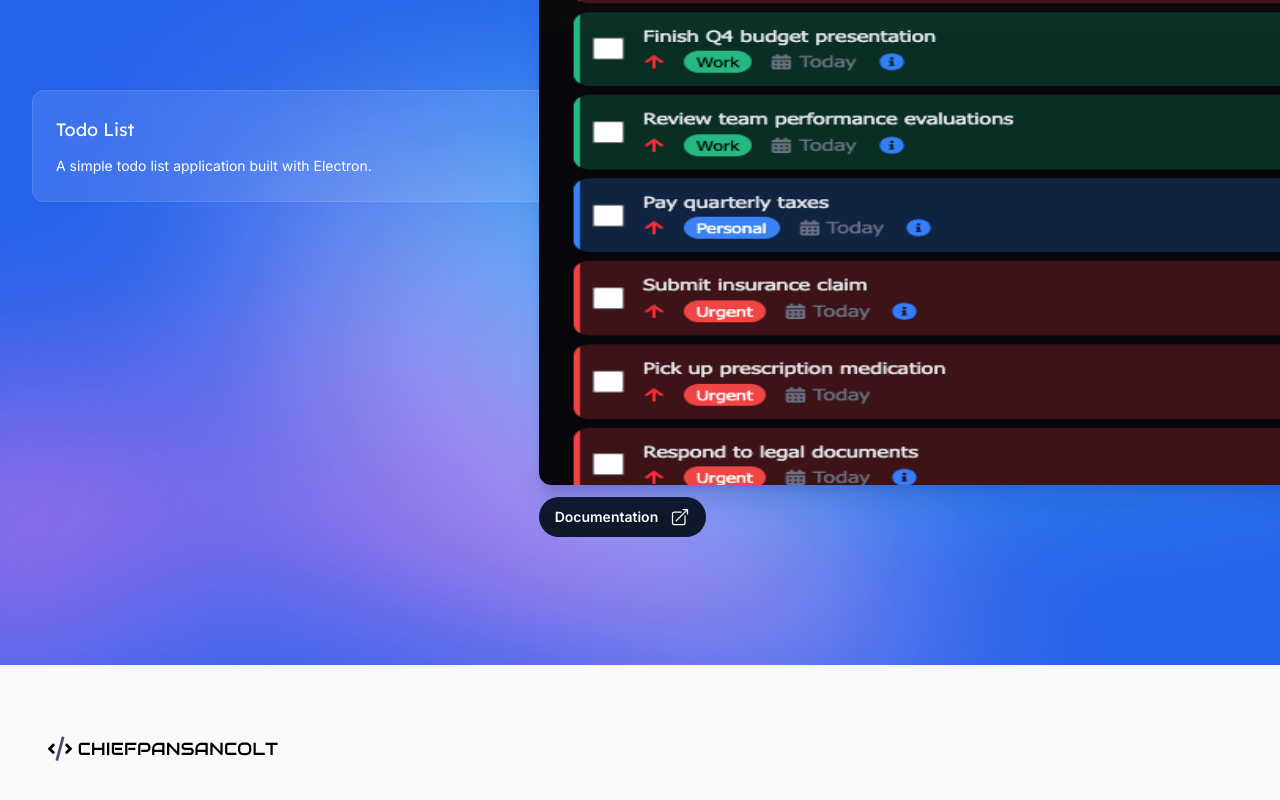
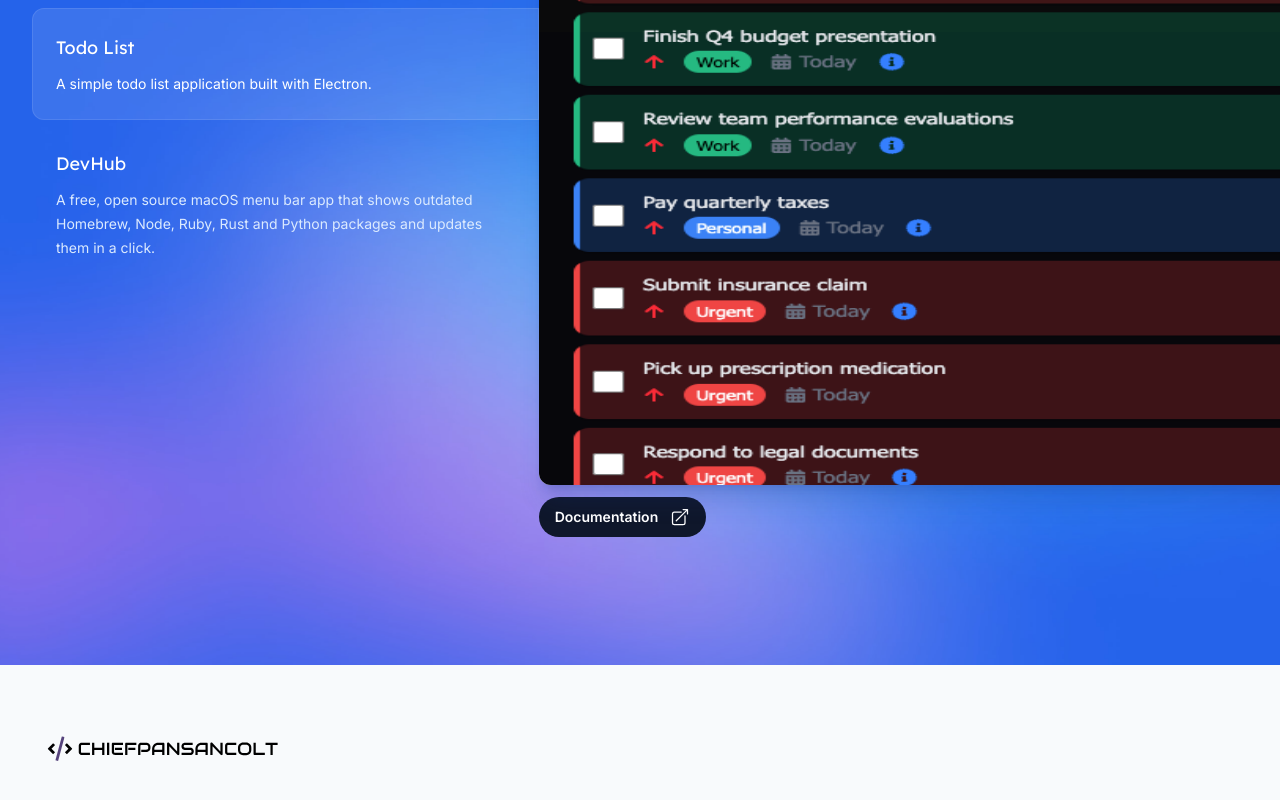
Before and after one commit to chiefpansancolt/chiefpansancolt.dev, a Next.js app: page / in a window 1280 px wide. Shown: the part 5318-6118 px from the top of the page. Built offline with nearby package versions, Linux system fonts and the light colour scheme.

Commit message:
feat: add DevHub desktop app

```diff
--- a/src/data/features.js
+++ b/src/data/features.js
@@ -1,11 +1,12 @@
 import logoStimulusTailwind from '@/images/logos/Stimulus-x-Tailwind-Icon.png'
-import logoStardewValley from '@/images/logos/stardew-valley-icon.png'
 import logoClashOfClans from '@/images/logos/clash-of-clans-icon.jpeg'
 import logoDinkumData from '@/images/logos/dinkum-data-icon.png'
-import screenshotGamerDexSite from '@/images/screenshots/gamerdex-site.png'
+import logoStardewValley from '@/images/logos/stardew-valley-icon.png'
+import screenshotDevHubApp from '@/images/screenshots/DevHub.png'
 import screenshotTodoListApp from '@/images/screenshots/TodoList.png'
 import screenshotChiefpansancoltDevSite from '@/images/screenshots/chiefpansancolt-dev-site.png'
 import screenshotChrispezzaSite from '@/images/screenshots/chrispezza-site.png'
+import screenshotGamerDexSite from '@/images/screenshots/gamerdex-site.png'
 import screenshotSimplecovTailwind from '@/images/screenshots/simplecov-tailwindcss.png'
 
 const rubygems = [
@@ -88,7 +89,8 @@ const websites = [
   },
   {
     title: 'GamerDex',
-    description: 'Your Ultimate Game Companion, track items, complete collections, and conquer every game with purpose-built tracker companions. Never miss a collectible again.',
+    description:
+      'Your Ultimate Game Companion, track items, complete collections, and conquer every game with purpose-built tracker companions. Never miss a collectible again.',
     image: screenshotGamerDexSite,
     href: 'https://gamerdex.app',
   },
@@ -101,6 +103,13 @@ const desktopapp = [
     image: screenshotTodoListApp,
     href: 'https://todo-list.chiefpansancolt.dev',
   },
+  {
+    title: 'DevHub',
+    description:
+      'A free, open source macOS menu bar app that shows outdated Homebrew, Node, Ruby, Rust and Python packages and updates them in a click.',
+    image: screenshotDevHubApp,
+    href: 'https://devhub.chiefpansancolt.dev',
+  },
 ]
 
 export { rubygems, nodepackages, salesforce, websites, desktopapp }
```
Also changed, not shown: src/images/screenshots/DevHub.png (added).
